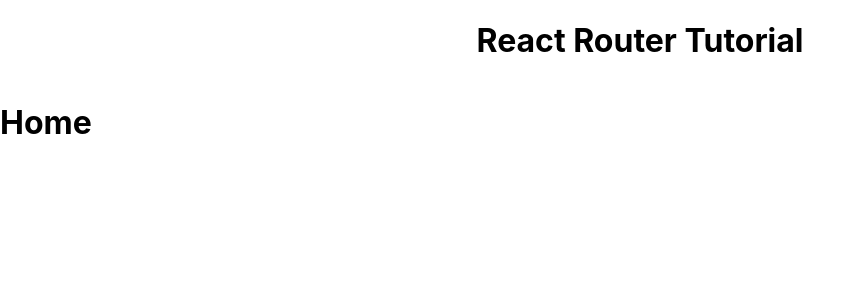
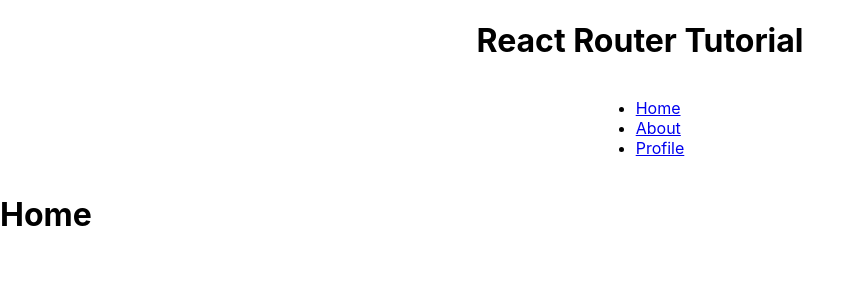
Before and after one commit to DeletedC/tutorials, a React (Create React App) app in the folder react-router-tutorial/: page / in a window 1280 px wide. Shown: the top 300 px of the page, without its empty margins (0-863 px from the left). Built offline with nearby package versions, Linux system fonts and the light colour scheme.

Commit message:
Added Links to header

```diff
--- a/react-router-tutorial/src/components/Header.js
+++ b/react-router-tutorial/src/components/Header.js
@@ -1,7 +1,19 @@
+import { Link } from 'react-router-dom';
 const Header = () => {
   return (
       <>
           <h1>React Router Tutorial</h1>
+          <ul>
+              <li>
+                  <Link to="/">Home</Link>
+              </li>
+              <li>
+                  <Link to="about">About</Link>
+              </li>
+              <li>
+                  <Link to="profile">Profile</Link>
+              </li>
+          </ul>
       </>
   );
 }
```
